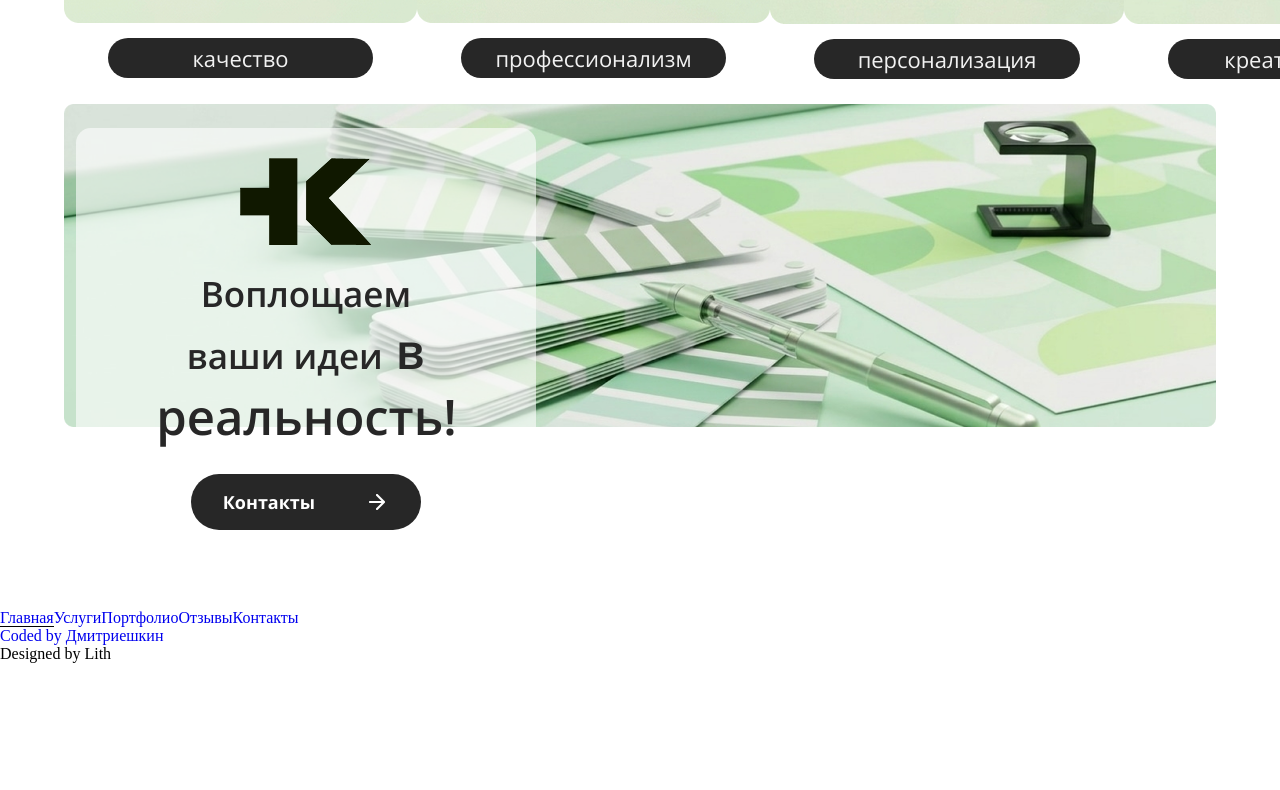
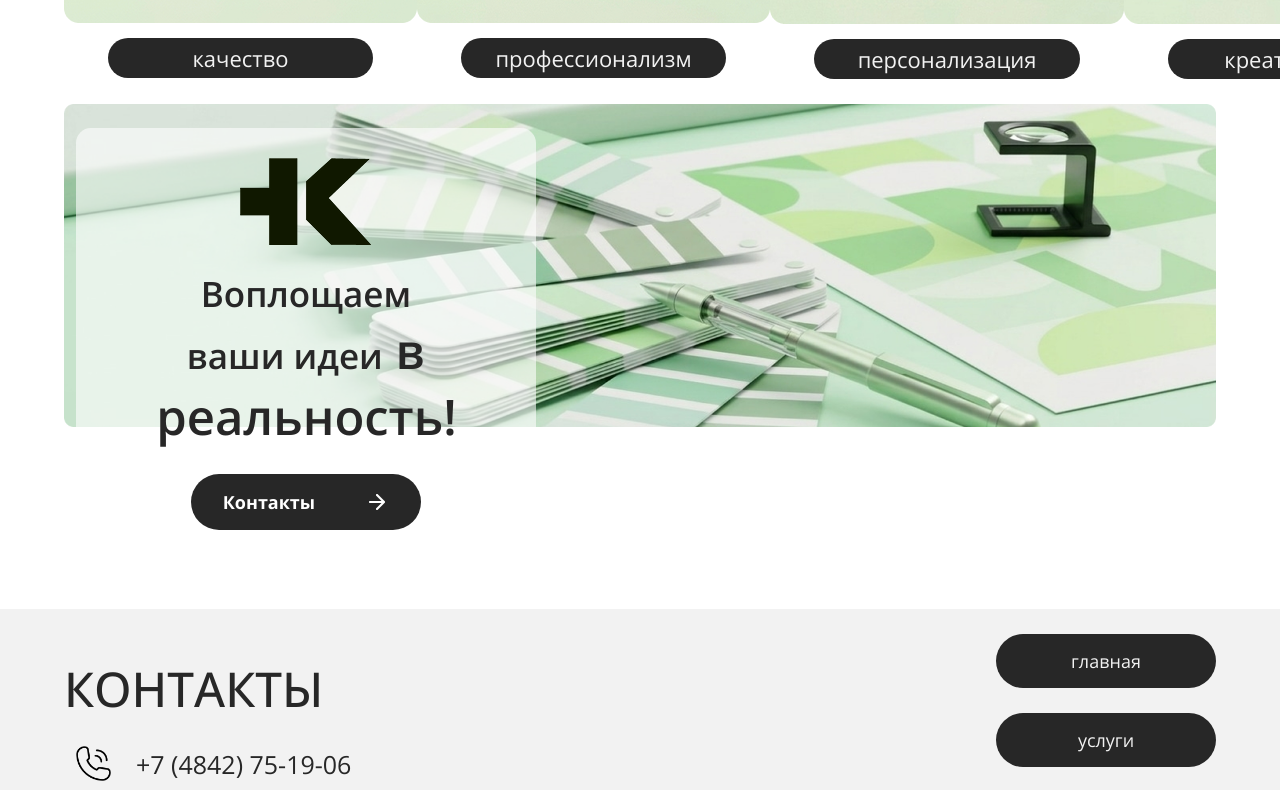
Before and after one commit to Misha468/creative-plus, a React (Vite) app: page / in a window 1280 px wide. Shown: the part 2000-2790 px from the top of the page. Before the commit the page ends 2663 px from the top, so only its background shows below. Built offline with nearby package versions, Linux system fonts and the light colour scheme.

Commit message:
footer update

```diff
--- a/src/layout/Footer/Footer.tsx
+++ b/src/layout/Footer/Footer.tsx
@@ -1,26 +1,56 @@
-import { NavLink } from "react-router-dom";
-import { NavigationList } from "../../lists/Navigation";
+import { useState } from "react";
+import { ContactsList } from "../../lists/Contacts";
+import { SocialsList } from "../../lists/Socials";
+import FooterNavigation from "./components/footerNavigation";
+import { Link } from "react-router-dom";
 
 export default function Footer() {
+  const [hoveredId, setHoveredId] = useState<number | null>(null);
   return (
     <footer>
-      <section>
-        <div></div>
-        <nav id="footer-navigation-wrapper">
-          {NavigationList.map((item) => (
-            <NavLink
-              key={item.id}
-              to={item.url}
-              className={({ isActive }) =>
-                `footer-navigation-element ${isActive ? "active" : ""}`
-              }
-            >
-              {item.title}
-            </NavLink>
-          ))}
-        </nav>
-      </section>
-      <section>
+      <aside id="top-footer-part">
+        <section id="top-footer-left-side">
+          <p className="top-footer-left-side-title">Контакты</p>
+          <div id="footer-contacts-wrapper">
+            {ContactsList.map((contact) => (
+              <div key={contact.id} className="footer-contact-element">
+                <img
+                  src={contact.icon}
+                  alt={contact.title}
+                  className={contact.styles}
+                />
+                <a className="footer-social-link" href={contact.url}>
+                  {contact.text}
+                </a>
+              </div>
+            ))}
+          </div>
+          <div id="footer-socials-wrapper">
+            {SocialsList.map((social) => (
+              <div
+                key={social.id}
+                className={`footer-social-element ${hoveredId === social.id ? "hovered" : ""}`}
+                onMouseEnter={() => setHoveredId(social.id)}
+                onMouseLeave={() => setHoveredId(null)}
+              >
+                <img
+                  src={social.icon}
+                  alt={social.title}
+                  className="footer-social-icon"
+                />
+                <div className="social-info-expand">
+                  <Link to={social.url} className="social-text">
+                    {social.url}
+                  </Link>
+                </div>
+              </div>
+            ))}
+          </div>
+        </section>
+        <FooterNavigation />
+      </aside>
+      {/* Authors */}
+      <section id="authors-wrapper">
         <a href="https://t.me/dmitrieshkin" id="dmitrieshkin">
           Coded by Дмитриешкин
         </a>
--- /dev/null
+++ b/src/layout/Footer/components/footerNavigation.tsx
@@ -0,0 +1,13 @@
+import { Link } from "react-router-dom";
+import { NavigationList } from "../../../lists/Navigation";
+export default function FooterNavigation() {
+  return (
+    <nav id="footer-navigation-wrapper">
+      {NavigationList.map((item) => (
+        <Link key={item.id} to={item.url} className="footer-navigation-element">
+          {item.title}
+        </Link>
+      ))}
+    </nav>
+  );
+}
--- /dev/null
+++ b/src/lists/Contacts.tsx
@@ -0,0 +1,30 @@
+import PhoneIcon from "../static/icons/phone-icon.png";
+import LocationIcon from "../static/icons/location-icon.png";
+
+export interface contactsProps {
+  id: number;
+  icon: string;
+  title: string;
+  text: string;
+  url: string;
+  styles: string;
+}
+
+export const ContactsList: contactsProps[] = [
+  {
+    id: 1,
+    icon: PhoneIcon,
+    title: "Номер телефона компании",
+    text: "+7 (4842) 75-19-06",
+    url: "tel:+74842751906",
+    styles: "footer-element-icon-basic",
+  },
+  {
+    id: 2,
+    icon: LocationIcon,
+    title: "Адрес компаниии",
+    text: "Николо-Козинская ул., 29, Калуга",
+    url: "https://yandex.ru/maps/-/CPSpUH-h",
+    styles: "footer-element-icon-special",
+  },
+];
--- /dev/null
+++ b/src/lists/Socials.tsx
@@ -0,0 +1,24 @@
+import VKLogo from "../static/icons/vk-icon.png";
+import RutubeLogo from "../static/icons/rutube-icon.png";
+
+export interface socialsProps {
+  id: number;
+  title: string;
+  icon: string;
+  url: string;
+}
+
+export const SocialsList: socialsProps[] = [
+  {
+    id: 1,
+    title: "Группа ВКонтакте",
+    icon: VKLogo,
+    url: "https://vk.com/kreativ_plus",
+  },
+  {
+    id: 2,
+    title: "Канал на Rutube",
+    icon: RutubeLogo,
+    url: "https://rutube.ru/channel/41474478/",
+  },
+];
--- a/src/styles/consts.css
+++ b/src/styles/consts.css
@@ -300,3 +300,124 @@ main {
   font-size: 49px;
   font-weight: normal;
 }
+footer {
+  background-color: var(--light-gray);
+  display: flex;
+  flex-direction: column;
+  gap: 25px;
+  align-items: center;
+  padding-top: 25px;
+}
+#authors-wrapper {
+  display: flex;
+  gap: 10px;
+  justify-content: center;
+}
+#dmitrieshkin {
+  font-size: 24px;
+  font-family: var(--coder);
+  color: var(--gray);
+  transition: all 0.5s ease;
+  cursor: pointer;
+}
+#dmitrieshkin:hover,
+#lith:hover {
+  transform: translateY(-2px);
+}
+#lith {
+  font-size: 24px;
+  font-family: var(--designer);
+  color: var(--gray);
+  transition: all 0.5s ease;
+  cursor: pointer;
+}
+.top-footer-left-side-title {
+  color: var(--gray);
+  font-size: 48px;
+  font-family: var(--sans-m);
+  text-transform: uppercase;
+}
+.footer-element-icon-special {
+  width: 60px;
+}
+.footer-element-icon-basic {
+  width: 35px;
+  margin-left: 12px;
+  margin-right: 10px;
+}
+.footer-contact-element {
+  display: flex;
+  align-items: center;
+  gap: 15px;
+}
+.footer-social-link {
+  font-size: 25px;
+  font-family: var(--sans-r);
+  color: var(--gray);
+  transition: all 0.5s ease;
+}
+.footer-social-link:hover {
+  transform: translateY(-2px);
+}
+.footer-social-icon {
+  width: 75px;
+}
+.footer-social-element {
+  display: flex;
+  align-items: center;
+  gap: 8px;
+  cursor: pointer;
+  background-color: var(--gray);
+  border-radius: 100%;
+  padding: 8px;
+  transition:
+    max-width 0.4s cubic-bezier(0.4, 0, 0.2, 1) 0s,
+    padding 0.4s cubic-bezier(0.4, 0, 0.2, 1) 0s,
+    border-radius 0.3s cubic-bezier(0.4, 0, 0.2, 1) 0.4s,
+    background-color 0.3s cubic-bezier(0.4, 0, 0.2, 1) 0s;
+  overflow: hidden;
+  width: auto;
+  max-width: 75px;
+}
+.footer-social-element.hovered {
+  max-width: 600px;
+  padding-right: 25px;
+  border-radius: 50px;
+  transition:
+    max-width 0.4s cubic-bezier(0.4, 0, 0.2, 1) 0.3s,
+    padding 0.4s cubic-bezier(0.4, 0, 0.2, 1) 0.3s,
+    border-radius 0.3s cubic-bezier(0.4, 0, 0.2, 1) 0s,
+    background-color 0.3s cubic-bezier(0.4, 0, 0.2, 1) 0.5s;
+}
+.footer-social-element.hovered .social-info-expand {
+  opacity: 1;
+  transform: translateX(0);
+  transition: all 0.3s cubic-bezier(0.4, 0, 0.2, 1) 0.6s;
+}
+.social-info-expand {
+  overflow: hidden;
+  white-space: nowrap;
+  opacity: 0;
+  transform: translateX(10px);
+  transition: all 0.3s cubic-bezier(0.4, 0, 0.2, 1);
+}
+.social-text {
+  color: var(--white);
+  font-size: 25px;
+  font-family: var(--sans-r);
+}
+.footer-navigation-element {
+  width: 220px;
+  background-color: var(--gray);
+  padding: 15px 0;
+  border-radius: 45px;
+  color: var(--light-gray);
+  font-size: 18px;
+  text-transform: lowercase;
+  font-family: var(--sans-r);
+  text-align: center;
+  transition: all 0.5s ease;
+}
+.footer-navigation-element:hover {
+  scale: 1.05;
+}
--- a/src/styles/media.css
+++ b/src/styles/media.css
@@ -125,4 +125,29 @@
     z-index: -1;
     top: 0;
   }
+  #top-footer-part {
+    display: flex;
+    justify-content: space-between;
+    width: 90%;
+    align-items: center;
+  }
+  #footer-navigation-wrapper {
+    display: flex;
+    flex-direction: column;
+    gap: 25px;
+  }
+  #top-footer-left-side {
+    display: flex;
+    flex-direction: column;
+    gap: 25px;
+  }
+  #footer-contacts-wrapper {
+    display: flex;
+    flex-direction: column;
+    gap: 25px;
+  }
+  #footer-socials-wrapper {
+    display: flex;
+    gap: 25px;
+  }
 }
```
